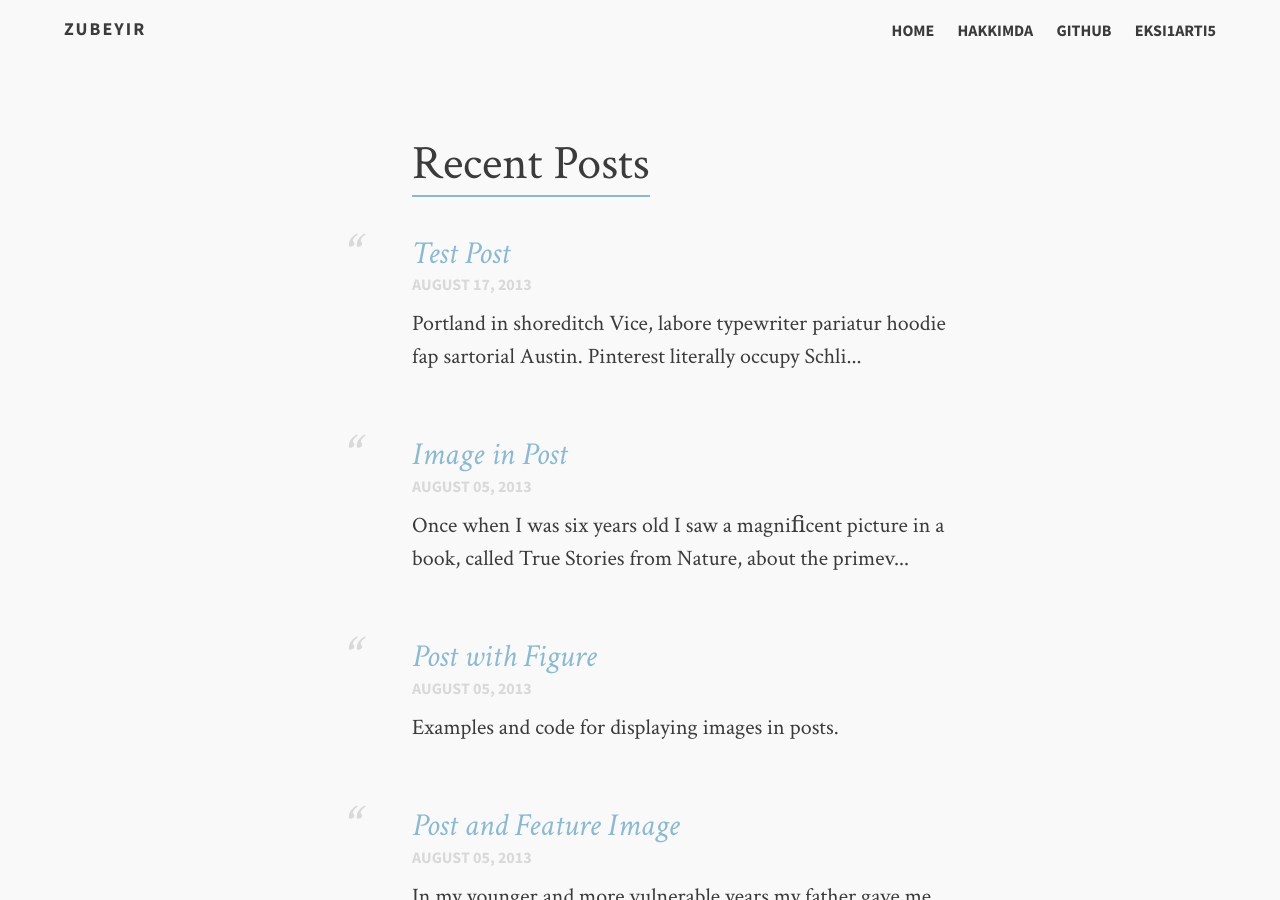
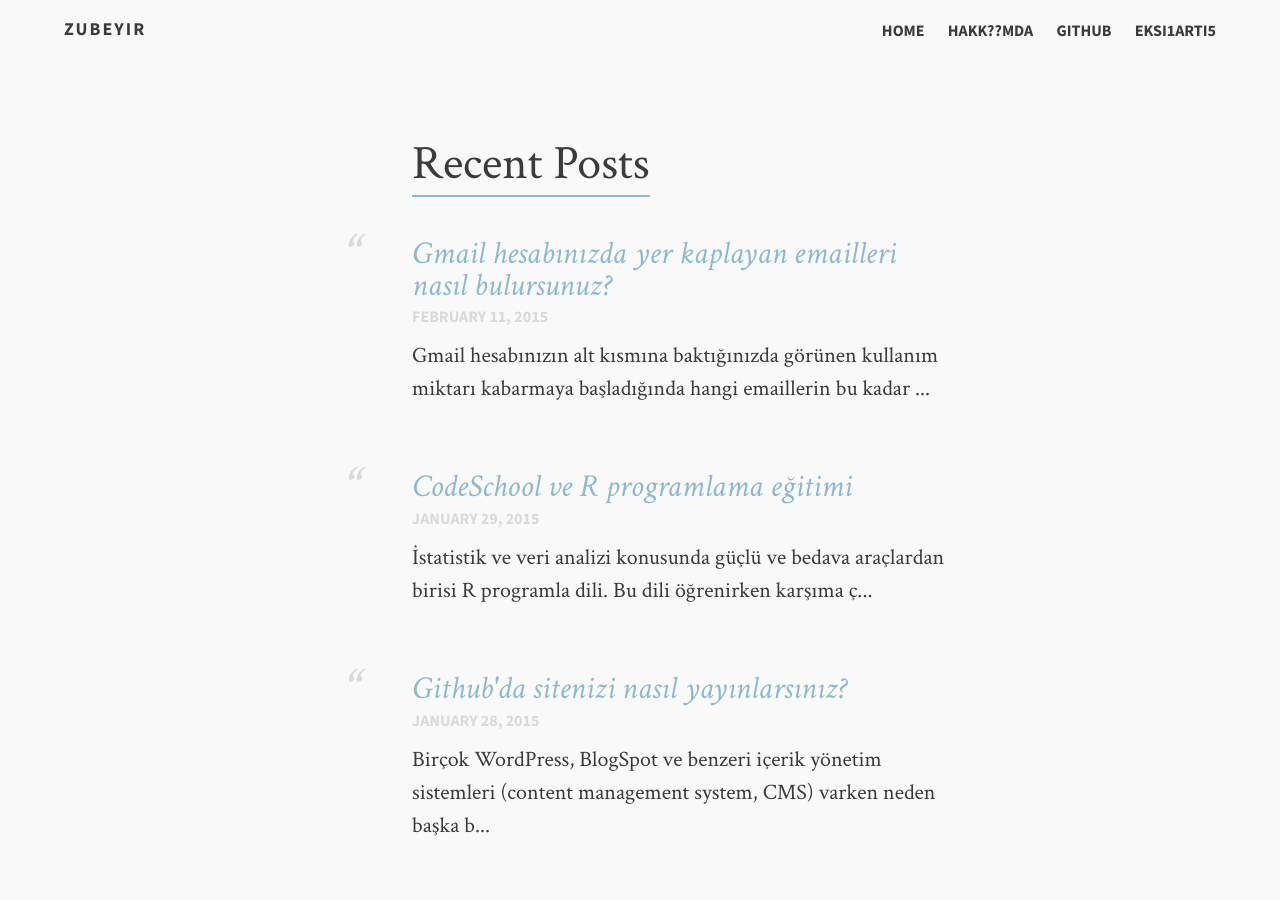
Before and after one commit to zubeyir/zubeyir.github.io, a Jekyll site: the page built from zubeyirin/index.md, in a window 1280 px wide and 900 px high. Built offline with Jekyll 4.4.1, drawn with Linux system fonts in a browser that asks for light colours; some of the changed text lies outside the part shown.

Commit message:
sass error

```diff
--- a/zubeyirin/CNAME
+++ b/zubeyirin/CNAME
@@ -1 +1 @@
-jekyll.gtat.me
+zubeyir.in
--- a/zubeyirin/_config.yml
+++ b/zubeyirin/_config.yml
@@ -7,18 +7,18 @@ canonical: http://zubeyir.in
 owner:
   name:           Zubeyir Bayraktaroglu
   avatar:         avatar.png
-  bio:            “Researcher, Lecturer, Explorer”
+  bio:            ???Researcher, Lecturer, Explorer???
   email:          zubeyir@zubeyir.in
   twitter:        zubbay
   github:         zubeyir
   # instagram:      zubeyir
   # dribbble:       zubeyir
   # disqus:         zubeyir
-  location:       “Istanbul, Turkey”
+  location:       ???Istanbul, Turkey???
   # Plug in your disqus shortname!
 
 tools:
-  standards:      “HTML, CSS, Jeykll”
+  standards:      ???HTML, CSS, Jeykll???
   software:       "git"
 
 # Open Graph customization
@@ -28,7 +28,7 @@ opengraph:
 # Links to include in top navigation
 # For external links add external: true
 links:
-  - title: Hakkımda
+  - title: Hakk??mda
     url: /about
   - title: Github
     url: https://github.com/zubeyir
@@ -38,7 +38,7 @@ links:
     external: true
 
 # http://en.wikipedia.org/wiki/List_of_tz_database_time_zones
-timezone:    “Turkey/Istanbul”
+timezone:    ???Turkey/Istanbul???
 future:      true
 highlighter: pygments
 markdown:    kramdown
@@ -59,6 +59,7 @@ kramdown:
 
 sass:
     style: :compressed
+    sass_dir: _sass
 
 # https://github.com/mojombo/jekyll/wiki/Permalinks
 permalink:   /:categories/:title
--- /dev/null
+++ b/zubeyirin/_posts/2015-01-28-githubda-sitenizi-nasil-yayinlarsiniz.md
@@ -0,0 +1,28 @@
+---
+layout: post
+title: Github'da sitenizi nasıl yayınlarsınız?
+---
+
+Birçok *WordPress*, *BlogSpot* ve benzeri içerik yönetim sistemleri (content management system, CMS) varken neden başka birşey kullanayım diye sorabilirsiniz.
+
+Aslında kullanmanıza gerek yok. Sadece, benim gibi bu sitelerin verdiği sonuçlardan, herşeye hakim olamamaktan ve arka planda yürüyen işlerin karmaşıklığından sıkıldıysanız bunu yapmak isteyebilirsiniz.
+
+Github, ortak ve herkesin katkı verebileceği yazılım projeleri geliştirmek için bir ortam. Bu ortamı yalnızca bu amaç için kullanmak haksızlık gibi. Ortak çalışma yapılabilecek tüm amaçlar için kullanılabilir. Sağladığı en büyük avantaj sizin ve ekibinizin yaptığı değişiklikleri görebilmeniz ve ekibin projenin farklı kısımları üzerinde aynı anda çalışabilmesi ve sonra bunların bir bütün içerisinde birleştirilebilmesi.
+
+Websitesi oluşturmak için sağladığı avantaj ise CMS'lerin ihtiyacı olan veritabanı ve PHP gibi karmaşık dilleri kullanmaya ihtiyaç olmaması. Yaptığınız herşey gayet şeffaf bir biçimde elinizin altında. Oluşturduğunuz metin dosyalarını web sayfalarına dönüştürüp internette yayınlıyorsunuz. Eskiden olduğu gibi web sayfalarınız sadece .html sayfalardan oluşuyor. Aslında son zamanlarda WP gibi CMS sistemleride sitelerinizin sunumunu hızlandırmak için nihai olarak dinamik websitelerini statik .html dosyaların dönüştürüp ziyaretçilere bunu sunuyorlar.
+
+WP, BS gibi sitelerin sağladığı önemli avantajlardan biri blog yazabilmeniz. Github üzerinde oluşturduğunuz statik sayfaları da isterseniz bir blog olarak yayınlayabiliyorsunuz. Bunu yapmak için Jekyll'e ihtiyacınız var ve işler burada kısa bir öğrenmeyi gerektiyor.
+
+Github üzerinde bu işleri yapmanın bir diğer avantajı websitemi *nerede saklayacağım* sorunu olmaması. Github sitenizi sizin için saklıyor, kimseye para vermiyorsunuz. Github üzerinde oluşturduğunuz siteler kullaniciadi.github.io adresine sahip olabileceği gibi isterseniz kendinize özel bir alan adı alıp websitenizi bu alan adına yönlendirebiliyorsunuz. Mesela bu sitenin Github adı zubeyir.github.io olmasına karşın özel ismi zubeyir.in ve bu adresi kullanarak bu siteye ulaşabiliyorsunuz.
+
+Github'da websitemi oluşturmak için ne yapmanız gerektiğini yazının devamında anlatmaya çalışacağım. Aşağıda bahsettiklerim karmaşık görünebilir. Bir kere anlaşıldığında o kadar da zor olmadığını göreceksiniz.
+
+Github'dan faydalanmak için önce Github üzerinde bir kullanıcı oluşturmak gerekiyor.
+
+Kullanıcı adını oluşturduktan sonra kullaniciadi.github.io adlı bir repository oluşturun.
+
+https://github.com/mdo/hyde adlı repository'i buraya fork edin.
+
+Jekyll ile derleyin ve kendi repository'nize push edin.
+
+Klasör ve dosyaların yapısını anladıktan sonra sitenizi değiştirmek çok kolay bir hale geliyor. Bu klasör ve dosyaların yapısından bir sonraki yazıda bahsedeceğim.
--- /dev/null
+++ b/zubeyirin/_posts/2015-01-29-codeschool.md
@@ -0,0 +1,8 @@
+---
+layout: post
+title: CodeSchool ve R programlama eğitimi
+---
+
+İstatistik ve veri analizi konusunda güçlü ve bedava araçlardan birisi R programla dili. Bu dili öğrenirken karşıma çıkan websitelerinde biri [CodeSchool](http://codeschool.com) oldu. Bu sitenin altında [Try R](http://tryr.codeschool.com) adresinde R öğrenmeye başlamak için hazırlanmış bir sayfa var.
+
+Basit, izlemesi kolay bu derste R dilinin temel özelliklerini adım adım öğrenebilirsiniz.
--- /dev/null
+++ b/zubeyirin/_posts/2015-02-11-gmail-hesabinizda-yerkaplayan-emailleri-nasil-bulursunuz.md
@@ -0,0 +1,16 @@
+---
+layout: post
+title: Gmail hesabınızda yer kaplayan emailleri nasıl bulursunuz?
+---
+
+Gmail hesabınızın alt kısmına baktığınızda görünen kullanım miktarı kabarmaya başladığında hangi emaillerin bu kadar yer kapladığını merak ediyorsunuz. Metin halindeki mesajlar fazla yer kaplamamasına karşın eklentiler epeyce yer tutabiliyor.
+
+Google internet aramaları konusunda başarılı olduğu gibi emailleriniz içerisinde de arama yapmakta başarılı. Gmail hesabınızın alanı azalmaya başladıysa emailleriniz içerisinde boyuta göre arama yapıp hangilerinin yer kapladığını görebilirsiniz.
+
+Bunun için Gmail hesabınız içerisinde arama yapmanızı sağlayan arama kutusunda "size" anahtar kelimesini kullanarak belli bir boyuttan büyük emaillerinizi arayabilirsiniz.
+
+Örneğin,
+<pre><code> size:25000000 </code></pre>
+yazıp arama yaptğınızda 25 MB (25 milyon byte)'tan daha büyük emailler görüntülenecektir.
+
+Kaynak: [Lifehacker](http://lifehacker.com/5958583/find-the-large-attachments-eating-up-your-gmail-space-with-a-simple-search)
```
Also changed, not shown: 1 other file.
